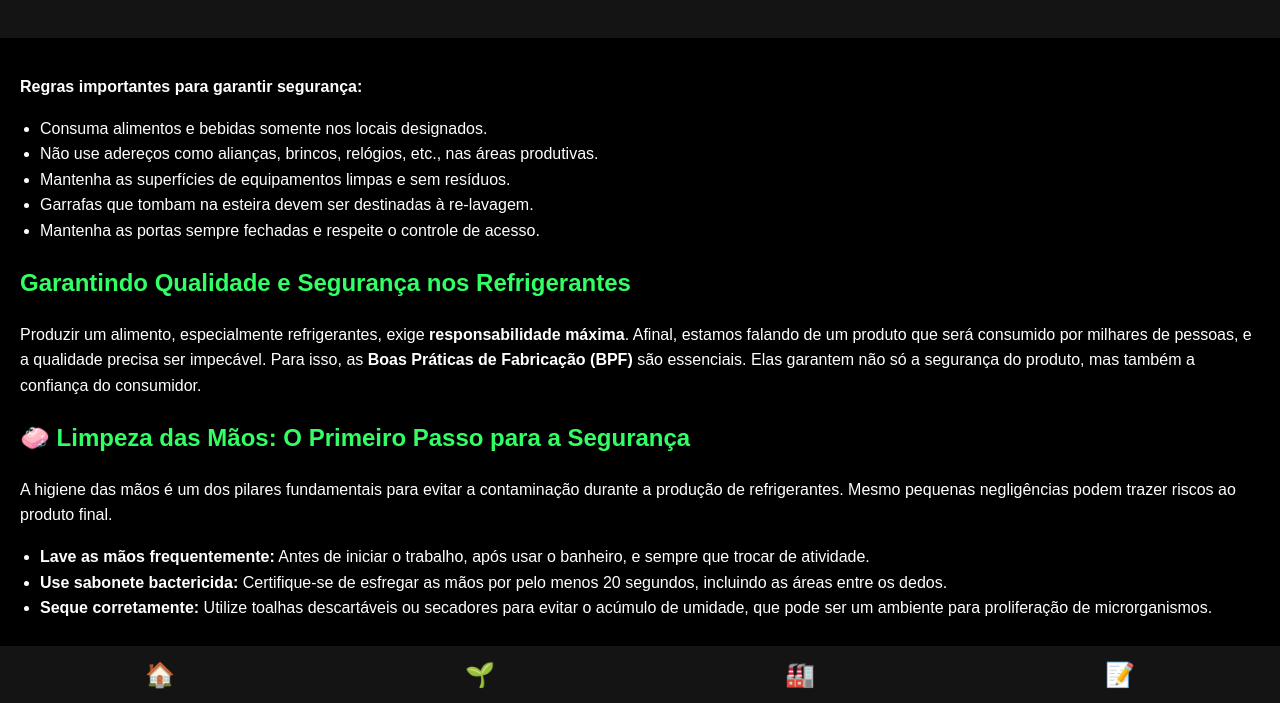
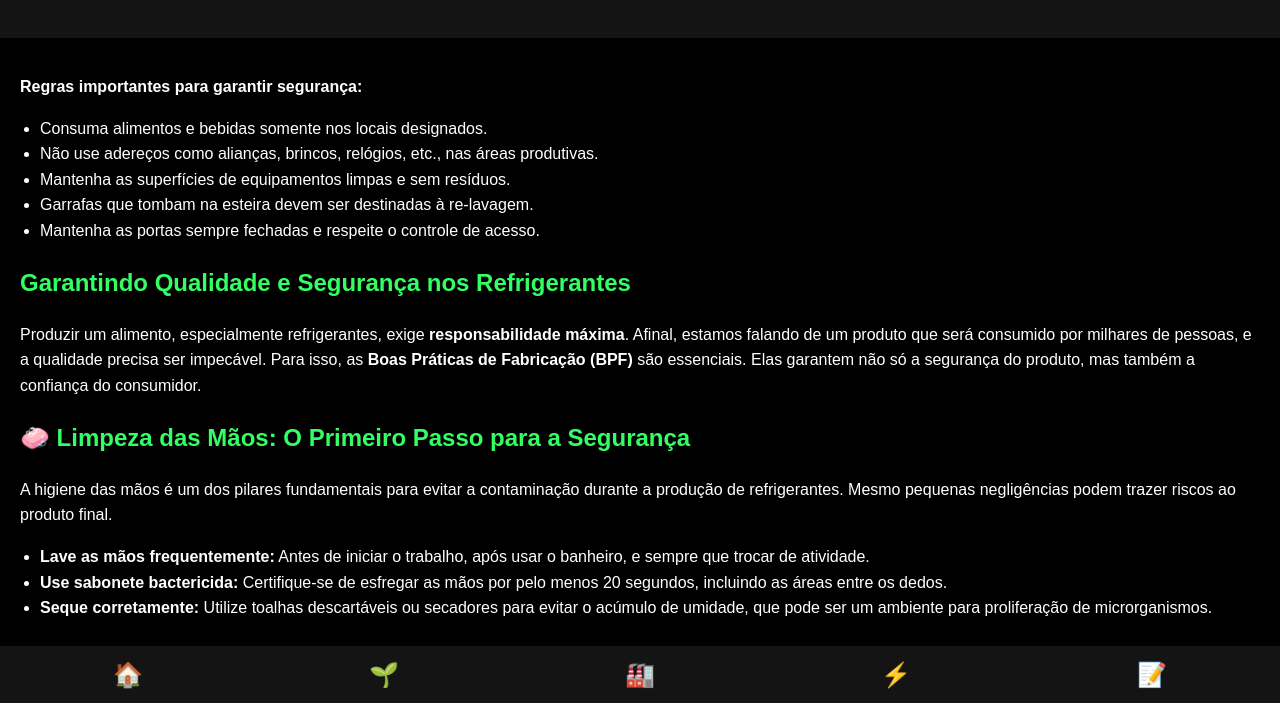
Before and after one commit to CapacitadorQSE/BoasPraticasFabrica-o, a plain HTML site: page index.html in a window 1280 px wide. Shown: the part 96-799 px from the top of the page. Drawn offline with Linux system fonts and the light colour scheme.

Commit message:
Update index.html

```diff
--- a/index.html
+++ b/index.html
@@ -120,7 +120,8 @@
   <a href="https://capacitadorqse.github.io/DesafioQSE_2025/" class="nav-icon" title="Home">🏠</a>
   <a href="https://capacitadorqse.github.io/Sustentabilidade/" class="nav-icon" title="Sustentabilidade">🌱</a>
   <a href="https://capacitadorqse.github.io/BoasPraticasFabrica-o/" class="nav-icon" title="Boas Práticas">🏭</a>
-  <a href="https://capacitadorqse.github.io/Formulario/" class="nav-icon" title="Formulário">📝</a>
+  <a href="https://capacitadorqse.github.io/LoTo/" class="nav-icon" title="LoTo">⚡</a>
+  <a href="https://forms.office.com/r/7j1SaeVL8A" class="nav-icon" title="Formulário">📝</a>
 </nav>
 
   <script src="script.js"></script>
```
